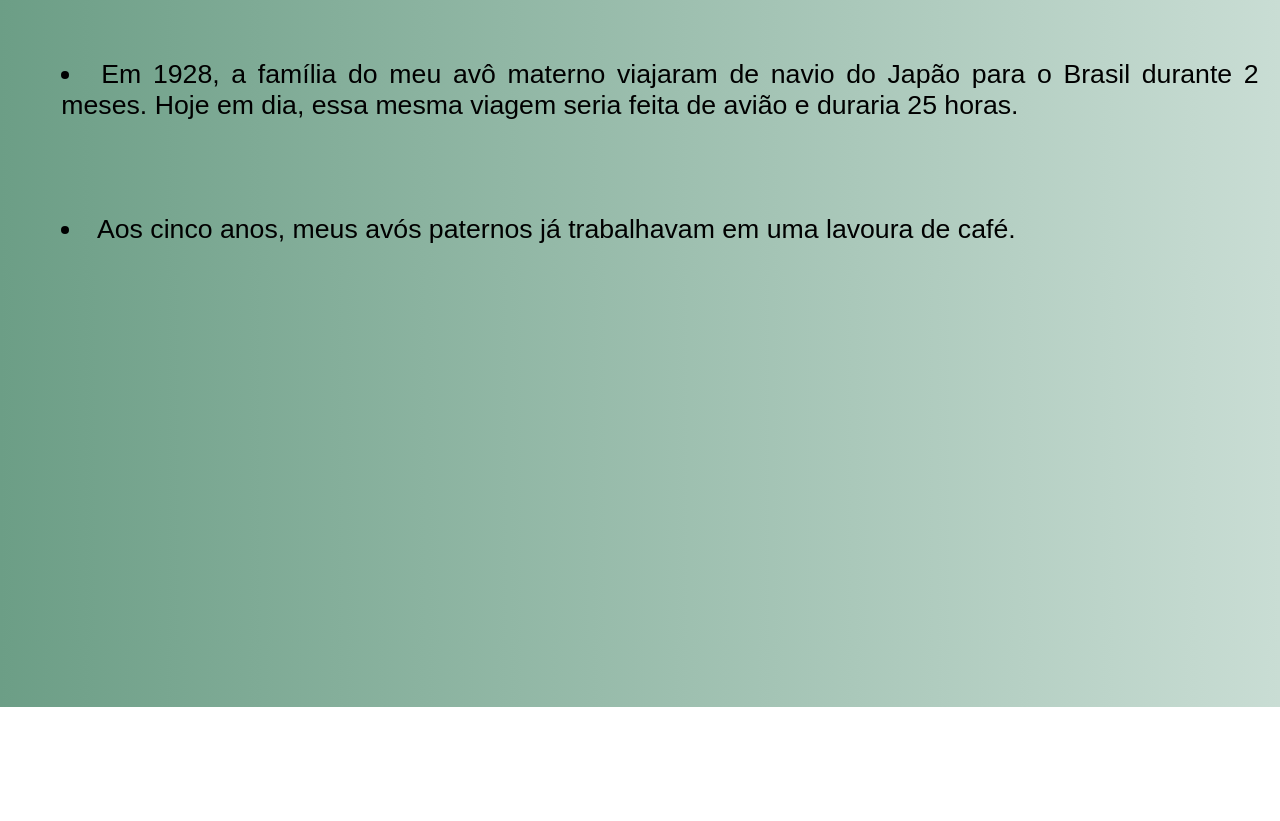
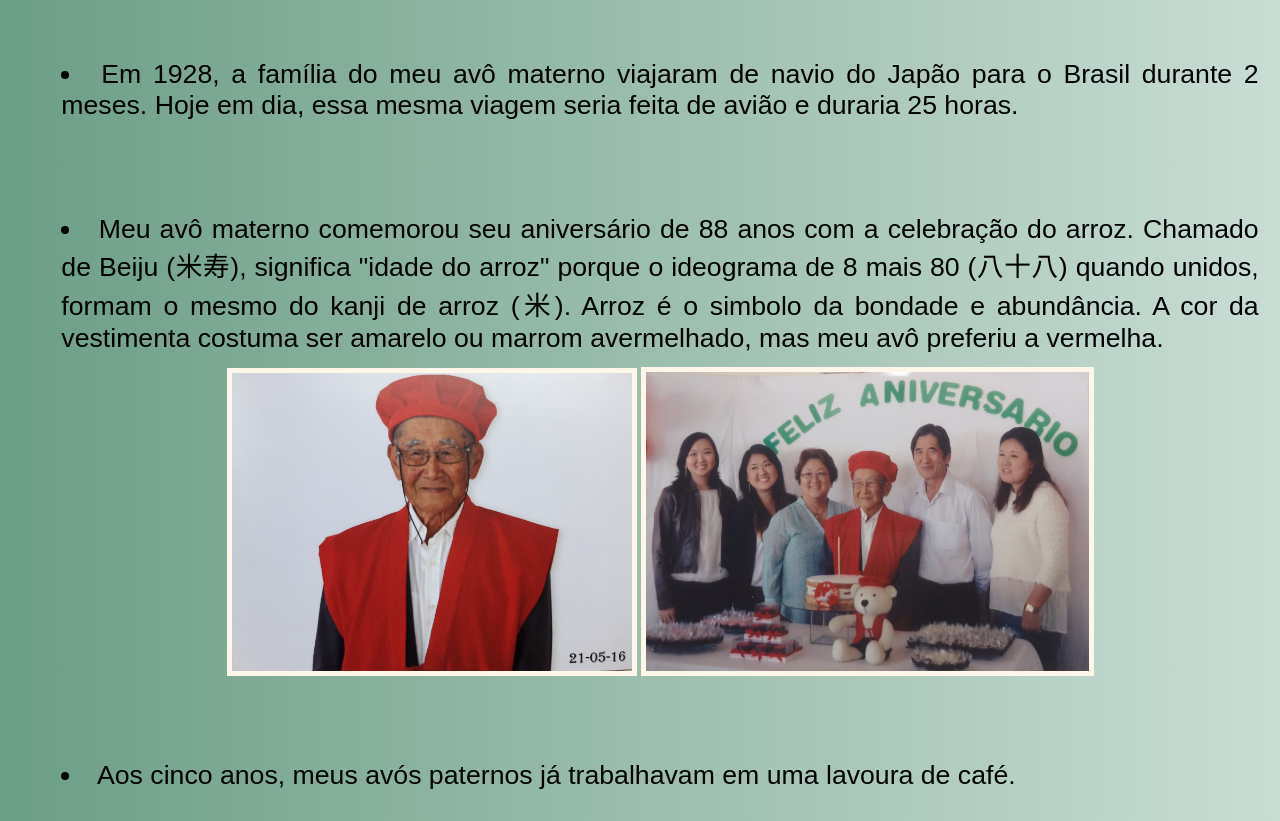
Before and after one commit to carolamy90/site-familia, a plain HTML site: page curiosidades.html in a window 1280 px wide. Shown: the part 93-914 px from the top of the page. Before the commit the page ends 800 px from the top, so only its background shows below. Drawn offline with Linux system fonts and the light colour scheme.

Commit message:
Add files via upload

```diff
--- a/curiosidades.html
+++ b/curiosidades.html
@@ -10,6 +10,9 @@
     <h1>Curiosidades</h1>
     <ul>
         <li class="curio">Em 1928, a família do meu avô materno viajaram de navio do Japão para o Brasil durante 2 meses. Hoje em dia, essa mesma viagem seria feita de avião e duraria 25 horas.</li>
+        <li class="curio">Meu avô materno comemorou seu aniversário de 88 anos com a celebração do arroz. Chamado de Beiju (米寿), significa "idade do arroz" porque o ideograma de 8 mais 80 (八十八) quando unidos, formam o mesmo do kanji de arroz (米). Arroz é o simbolo da bondade e abundância.  A cor da vestimenta costuma ser amarelo ou marrom avermelhado, mas meu avô preferiu a vermelha.</li>
+        <img class="imgborder" src="foto1.jpg" alt="avô materno" width="400">
+        <img class="imgborder" src="foto2.jpeg" alt="avô materno" width="443">
         <li class="curio">Aos cinco anos, meus avós paternos já trabalhavam em uma lavoura de café.</li>
     </ul>
 </body>
```
Also changed, not shown: foto1.jpg (added), foto2.jpeg (added).
